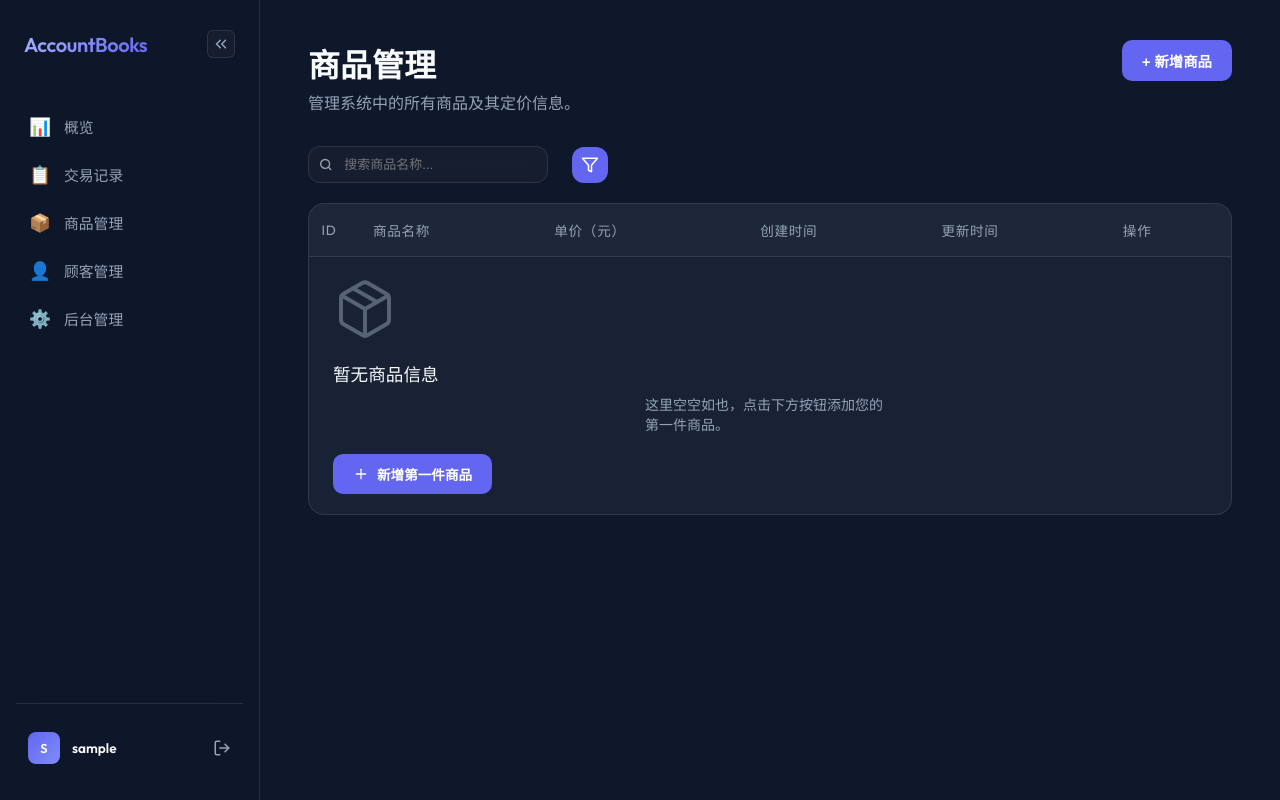
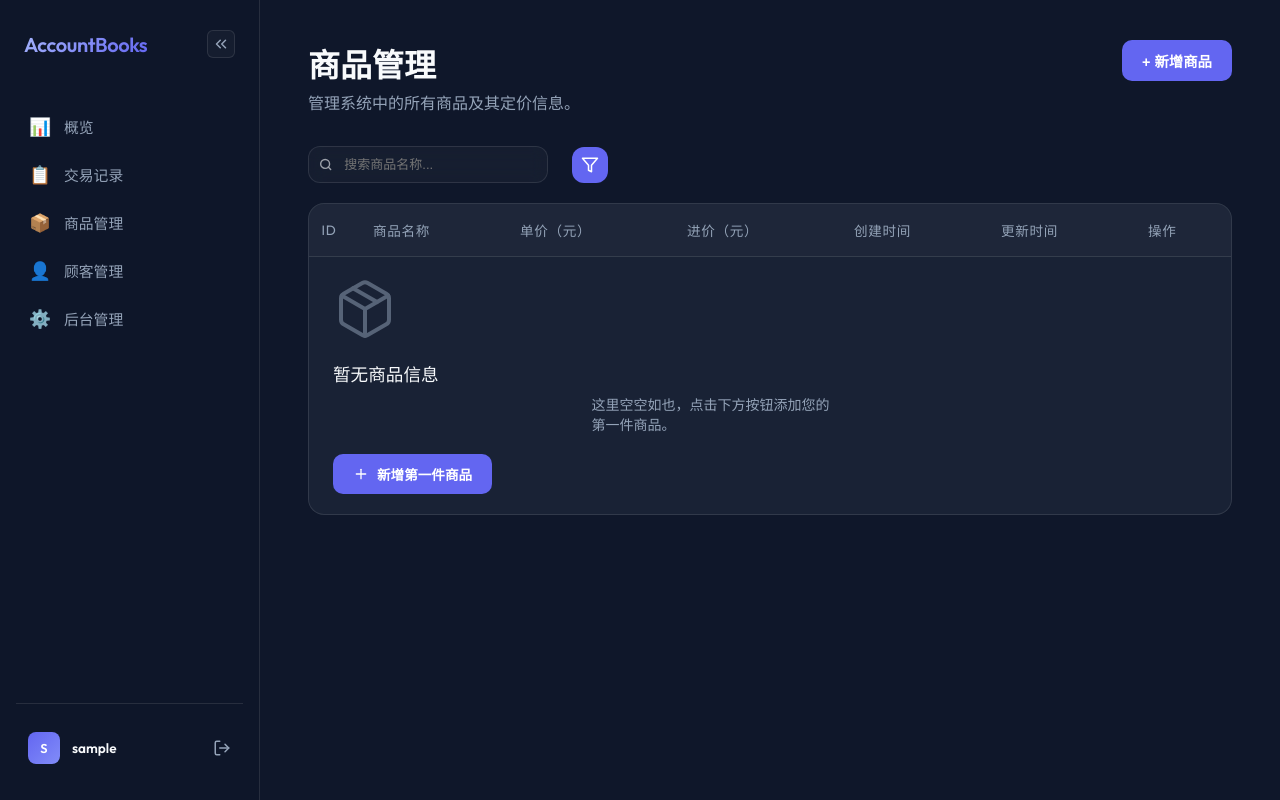
Before and after one commit to guyue55/AccountBooks, a Django app: page /goods/add in a window 1280 px wide. Run offline with Django 3.2, Linux system fonts and the light colour scheme; the visitor is signed in with stand-in values (Sample User, id 1).

Commit message:
feat(商品管理): 为商品信息模型添加进价字段
在GoodsInfo模型中新增purchase_price字段，用于记录商品的进货成本
更新GoodsInfoForm以包含进价字段的表单输入
在商品列表页面展示进价信息，未设置时显示"-"

```diff
--- a/accounts/forms.py
+++ b/accounts/forms.py
@@ -21,7 +21,7 @@
 
     class Meta:
         model = GoodsInfo
-        fields = ['goods', 'goods_price']
+        fields = ['goods', 'goods_price', 'purchase_price']
         widgets = {
             'goods': forms.TextInput(attrs={
                 'class': 'form-input',
@@ -30,6 +30,12 @@
             'goods_price': forms.NumberInput(attrs={
                 'class': 'form-input',
                 'placeholder': '0.00',
+                'step': '0.01',
+                'min': '0',
+            }),
+            'purchase_price': forms.NumberInput(attrs={
+                'class': 'form-input',
+                'placeholder': '0.00 (选填)',
                 'step': '0.01',
                 'min': '0',
             }),
--- a/accounts/models.py
+++ b/accounts/models.py
@@ -62,6 +62,9 @@
     goods = models.CharField(max_length=50, verbose_name='商品名称', default="其它")
     goods_price = models.DecimalField(
         max_digits=10, decimal_places=2, default=0.00, verbose_name='单价（元）'
+    )
+    purchase_price = models.DecimalField(
+        max_digits=10, decimal_places=2, default=0.00, verbose_name='进价（元）', blank=True
     )
     created = models.DateTimeField(auto_now_add=True, verbose_name='创建时间')
     updated = models.DateTimeField(auto_now=True, verbose_name='更新时间')
--- a/templates/goods.html
+++ b/templates/goods.html
@@ -39,6 +39,7 @@
         <th class="col-id">ID</th>
         <th>商品名称</th>
         <th>单价（元）</th>
+        <th>进价（元）</th>
         <th>创建时间</th>
         <th>更新时间</th>
         <th>操作</th>
@@ -50,6 +51,7 @@
         <td class="col-id" style="color: var(--text-dim);">{{ goods.id }}</td>
         <td style="font-weight: 500;">{{ goods.goods }}</td>
         <td style="color: var(--accent-green); font-weight: 600;">¥ {{ goods.goods_price }}</td>
+        <td style="color: var(--text-dim);">{% if goods.purchase_price > 0 %}¥ {{ goods.purchase_price }}{% else %}-{% endif %}</td>
         <td style="color: var(--text-dim); font-size: 0.875rem;">{{ goods.created|date:"Y-m-d H:i" }}</td>
         <td style="color: var(--text-dim); font-size: 0.875rem;">{{ goods.updated|date:"Y-m-d H:i" }}</td>
         <td>
```
